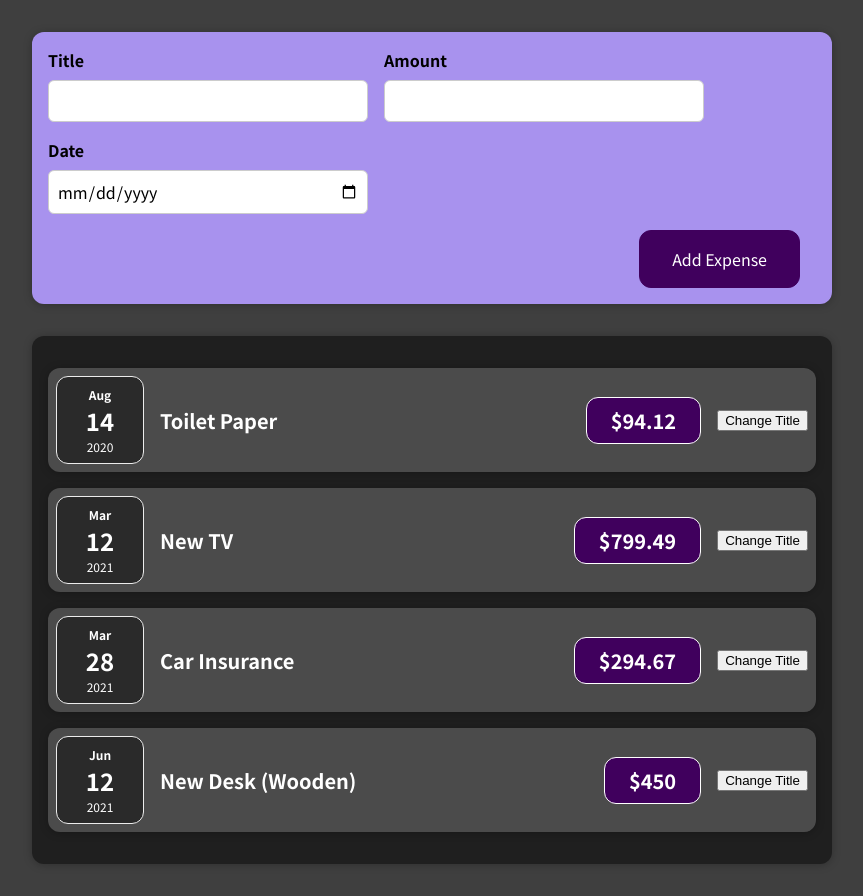
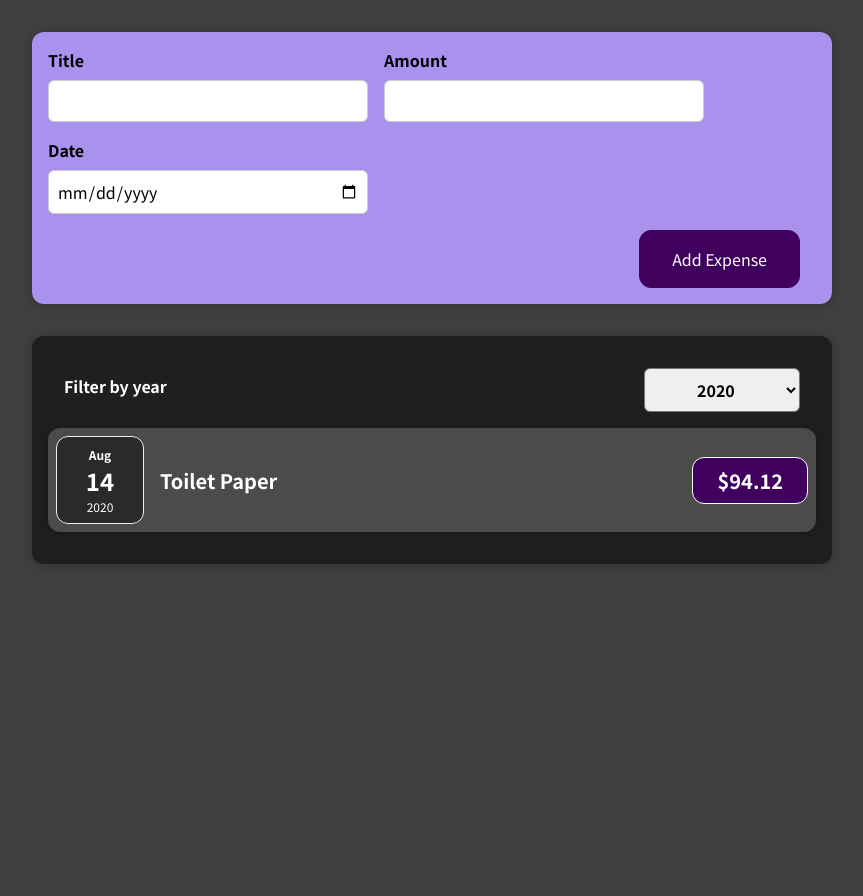
Before and after one commit to arjunkdot/expense-tracker, a React (Create React App) app: page / in a window 1280 px wide. Shown: the whole page, without its empty margins (208-1071 px from the left). After the commit the page ends 800 px from the top, so only its background shows below. Built offline with nearby package versions, Linux system fonts and the light colour scheme.

Commit message:
Added ExpenseItem.js

```diff
--- a/src/App.js
+++ b/src/App.js
@@ -1,7 +1,8 @@
+import React, { useState } from 'react';
 import Expenses from './components/Expenses/Expenses';
 import NewExpense from './components/NewExpense/NewExpense';
-const App = () => {
-  const expenses = [
+
+const DUMMY_DATA = [
   {
     id: 'e1',
     title: 'Toilet Paper',
@@ -23,9 +24,19 @@ const App = () => {
   },
 ];
 
+const App = () => {
+
+  const [expenses, setExpenses] = useState(DUMMY_DATA);
+
+  const addExpenseHandler = expense => {
+    setExpenses(prevExpenses => {
+      return [expense, ...prevExpenses]
+    });
+  }
+
   return (
     <div>
-      <NewExpense />
+      <NewExpense onAddExpense={addExpenseHandler} />
       <Expenses items={expenses} />
     </div>
   );
--- a/src/components/Expenses/ExpenseItem.js
+++ b/src/components/Expenses/ExpenseItem.js
@@ -1,23 +1,14 @@
-import { useState } from 'react';
-
 import './ExpenseItem.css';
 import ExpenseDate from './ExpenseDate';
 import Card from '../UI/Card';
 
 const ExpenseItem = props => {
-
-  const [title, setTitle] = useState(props.title);
-
-  const clickHandler = () => {
-    setTitle('Updated!');
-  }
   return (
     <Card className="expense-item">
       <ExpenseDate date={props.date} />
       <div className="expense-item__description">
-        <h2>{title}</h2>
+        <h2>{props.title}</h2>
         <div className="expense-item__price">${props.amount}</div>
-        <button onClick={clickHandler}>Change Title</button>
       </div>
     </Card>
   )
--- a/src/components/Expenses/Expenses.js
+++ b/src/components/Expenses/Expenses.js
@@ -1,15 +1,26 @@
+import React, { useState } from 'react';
 import './Expenses.css'
-import ExpenseItem from './ExpenseItem';
+import ExpensesFilter from './ExpensesFilter';
+import ExpensesList from './ExpensesList';
+
 import Card from '../UI/Card';
 
 const Expenses = props => {
+  const [filteredYear, setFilteredYear] = useState('2020');
+
+  const expenseFilterHandler = filterYear => {
+    setFilteredYear(filterYear);
+  }
+
+  const filteredExpenses = props.items.filter(expense => expense.date.getFullYear().toString() === filteredYear);
+
   return (
-    <Card className="expenses">
-      <ExpenseItem title={props.items[0].title} amount={props.items[0].amount} date={props.items[0].date} />
-      <ExpenseItem title={props.items[1].title} amount={props.items[1].amount} date={props.items[1].date} />
-      <ExpenseItem title={props.items[2].title} amount={props.items[2].amount} date={props.items[2].date} />
-      <ExpenseItem title={props.items[3].title} amount={props.items[3].amount} date={props.items[3].date} />
-    </Card>
+    <div>
+      <Card className="expenses">
+        <ExpensesFilter select={filteredYear} onYearFilterSelect={expenseFilterHandler} />
+        <ExpensesList items={filteredExpenses} />
+      </Card>
+    </div>
   );
 }
 
--- /dev/null
+++ b/src/components/Expenses/ExpensesFilter.css
@@ -0,0 +1,24 @@
+.expenses-filter {
+  color: white;
+  padding: 0 1rem;
+}
+
+.expenses-filter__control {
+  display: flex;
+  width: 100%;
+  align-items: center;
+  justify-content: space-between;
+  margin: 1rem 0;
+}
+
+.expenses-filter label {
+  font-weight: bold;
+  margin-bottom: 0.5rem;
+}
+
+.expenses-filter select {
+  font: inherit;
+  padding: 0.5rem 3rem;
+  font-weight: bold;
+  border-radius: 6px;
+}
--- /dev/null
+++ b/src/components/Expenses/ExpensesFilter.js
@@ -0,0 +1,24 @@
+import React from 'react';
+
+import './ExpensesFilter.css';
+
+const ExpensesFilter = props => {
+  const expenseYearSelectHandler = (event) => {
+    props.onYearFilterSelect(event.target.value);
+  }
+  return (
+    <div className='expenses-filter'>
+      <div className='expenses-filter__control'>
+        <label>Filter by year</label>
+        <select value={props.select} onChange={expenseYearSelectHandler}>
+          <option value='2022'>2022</option>
+          <option value='2021'>2021</option>
+          <option value='2020'>2020</option>
+          <option value='2019'>2019</option>
+        </select>
+      </div>
+    </div>
+  );
+};
+
+export default ExpensesFilter;
--- /dev/null
+++ b/src/components/Expenses/ExpensesList.css
@@ -0,0 +1,9 @@
+.expenses-list {
+  list-style: none;
+  padding: 0;
+}
+
+.expenses-list__fallback {
+  color: white;
+  text-align: center;
+}
--- /dev/null
+++ b/src/components/Expenses/ExpensesList.js
@@ -0,0 +1,19 @@
+
+import React from 'react';
+import ExpenseItem from './ExpenseItem';
+import './ExpensesList.css';
+
+const ExpensesList = props => {
+
+  if (props.items.length === 0) {
+    return <h2 className="expenses-list__fallback">Found no expenses</h2>
+  }
+
+  return <ul className="expenses-list">
+    {props.items.map((expense) => (
+      <ExpenseItem key={expense.id} title={expense.title} amount={expense.amount} date={expense.date} />
+    ))}
+  </ul>
+}
+
+export default ExpensesList;
--- a/src/components/NewExpense/ExpenseForm.js
+++ b/src/components/NewExpense/ExpenseForm.js
@@ -1,22 +1,66 @@
-import React from 'react';
+import React, { useState } from 'react';
 import './ExpenseForm.css';
-const ExpenseForm = () => {
-  return (<form>
-    <div class="new-expense__controls">
-      <div class="new-expense__control">
+const ExpenseForm = (props) => {
+  const [enteredTitle, setEnteredTitle] = useState('');
+  const [enteredAmount, setEnteredAmount] = useState('');
+  const [enteredDate, setEnteredDate] = useState('');
+
+  // const [userInput, setUserInput] = useState({
+  //   enteredTitle: '',
+  //   enteredAmount: '',
+  //   enteredDate: '',
+  // });
+
+  const titleChangeHandler = (event) => {
+    setEnteredTitle(event.target.value);
+
+    // setUserInput(() => {
+    //   return ({ ...userInput, enteredTitle: event.target.value })
+    // })
+  }
+
+  const amountChangeHandler = (event) => {
+    setEnteredAmount(event.target.value);
+  }
+
+  const dateChangeHandler = (event) => {
+    setEnteredDate(event.target.value);
+  }
+
+  const submitHandler = (event) => {
+    event.preventDefault();
+
+    const expenseData = {
+      title: enteredTitle,
+      amount: enteredAmount,
+      date: new Date(enteredDate)
+    }
+
+    props.onSaveExpenseData(expenseData);
+
+    //Reset values
+    setEnteredTitle('');
+    setEnteredAmount('');
+    setEnteredDate('');
+  }
+
+  return (
+    <form onSubmit={submitHandler}>
+      <div className="new-expense__controls">
+        <div className="new-expense__control">
           <label>Title</label>
-        <input type="text" />
+          <input type="text" value={enteredTitle} onChange={titleChangeHandler} />
         </div>
-      <div class="new-expense__control">
+        <div className="new-expense__control">
           <label>Amount</label>
-        <input type="number" min="0.01" step="0.01" />
+          <input type="number" min="0.01" step="0.01" value={enteredAmount} onChange={amountChangeHandler} />
         </div>
-      <div class="new-expense__control">
+        <div className="new-expense__control">
           <label>Date</label>
-        <input type="date" min="2019-01-01" max="2022-12-31" />
+          <input type="date" min="2019-01-01" max="2022-12-31" value={enteredDate} onChange={dateChangeHandler} />
         </div>
       </div>
-    <div class="new-expense__actions">
+      <div className="new-expense__actions">
         <button type="submit">Add Expense</button>
       </div>
     </form>)
--- a/src/components/NewExpense/NewExpense.js
+++ b/src/components/NewExpense/NewExpense.js
@@ -2,9 +2,17 @@ import React from 'react';
 import ExpenseForm from './ExpenseForm';
 import './NewExpense.css';
 
-const NewExpense = () => {
-  return (<div class="new-expense">
-    <ExpenseForm />
+const NewExpense = (props) => {
+
+  const saveExpenseDataHandler = (enteredExpense) => {
+    const expenseData = {
+      ...enteredExpense,
+      id: Math.random().toString()
+    };
+    props.onAddExpense(expenseData);
+  }
+  return (<div className="new-expense">
+    <ExpenseForm onSaveExpenseData={saveExpenseDataHandler} />
   </div>)
 }
 
```
Also changed, not shown: 1 other file (tests, documents, lock files or other folders). Lines whose indentation alone changed are shown as unchanged.
